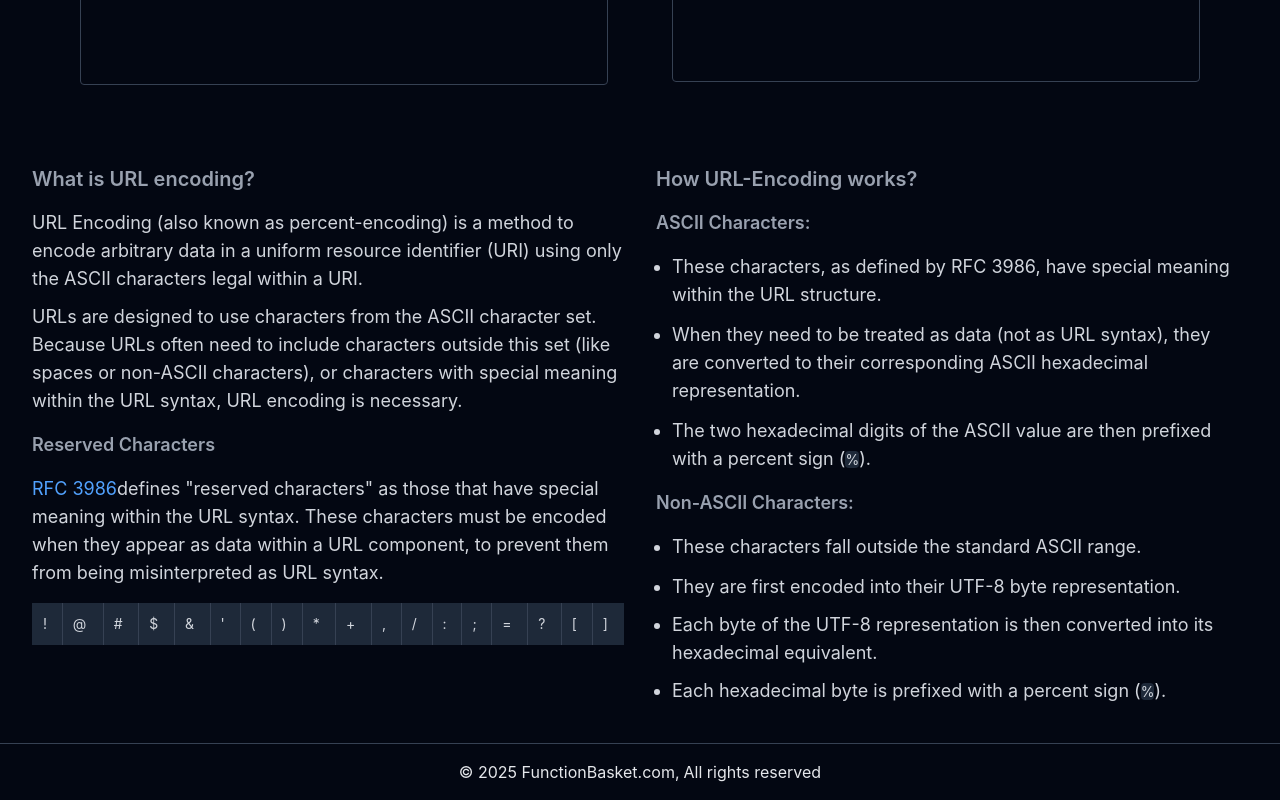
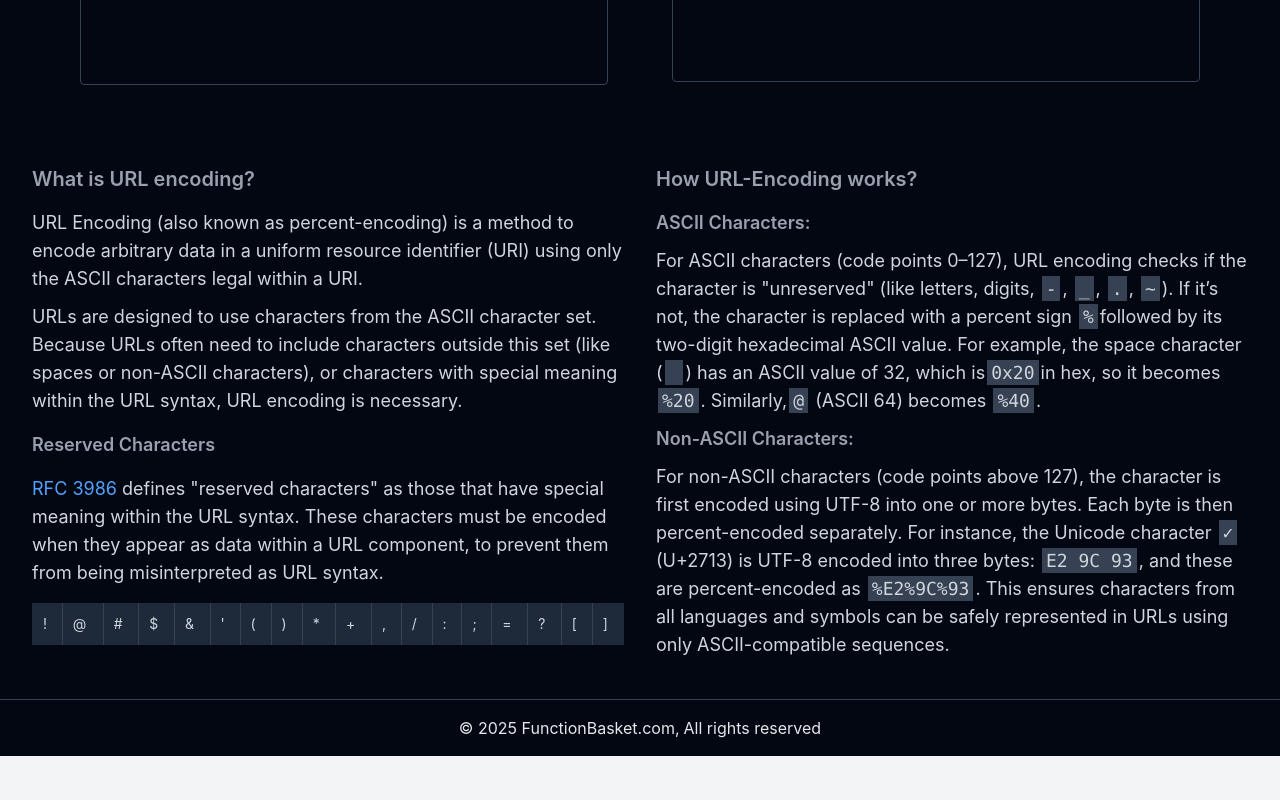
Before and after one commit to blueorionn/functionbasket, a Next.js app: page /tools/url-encoder-decoder in a window 1280 px wide. Shown: the part 616-1416 px from the top of the page. After the commit the page ends 1372 px from the top, so only its background shows below. Built offline with nearby package versions, Linux system fonts and the light colour scheme.

Commit message:
updated description

```diff
--- /dev/null
+++ b/src/components/InlineCodeBlock.tsx
@@ -0,0 +1,9 @@
+export default function InlineCodeBlock({ text }: { text: string }) {
+  return (
+    <>
+      <code className='mx-0.5 bg-gray-300 p-[.125rem] px-1 dark:bg-gray-700'>
+        {text}
+      </code>
+    </>
+  )
+}
--- a/src/tools/(URLEncoderDecoder)/UrlEncoderDecoder.tsx
+++ b/src/tools/(URLEncoderDecoder)/UrlEncoderDecoder.tsx
@@ -1,6 +1,7 @@
 import Header from '@/components/(header)/Header'
 import Footer from '@/components/Footer'
 import EncoderDecoder from './EncoderDecoder'
+import InlineCodeBlock from '@/components/InlineCodeBlock'
 
 export default function URLEncoderDecoder() {
   return (
@@ -45,9 +46,9 @@ export default function URLEncoderDecoder() {
                   href='https://datatracker.ietf.org/doc/html/rfc3986'
                   target='_blank'
                   rel='noreferrer noopener'
-                  className='text-blue-500 dark:text-blue-400'
+                  className='text-blue-500 transition-all hover:text-blue-600 dark:text-blue-400 dark:hover:text-blue-500'
                 >
-                  RFC 3986
+                  RFC 3986{' '}
                 </a>
                 defines {'"reserved characters"'} as those that have special
                 meaning within the URL syntax. These characters must be encoded
@@ -120,47 +121,36 @@ export default function URLEncoderDecoder() {
               <h3 className='my-2.5 text-lg font-semibold text-gray-600 dark:text-gray-400'>
                 ASCII Characters:
               </h3>
-              <ul className='mx-4 list-disc text-lg text-gray-700 dark:text-gray-300'>
-                <li className='py-1.5'>
-                  These characters, as defined by RFC 3986, have special meaning
-                  within the URL structure.
-                </li>
-                <li className='py-1.5'>
-                  When they need to be treated as data (not as URL syntax), they
-                  are converted to their corresponding ASCII hexadecimal
-                  representation.
-                </li>
-                <li className='py-1.5'>
-                  The two hexadecimal digits of the ASCII value are then
-                  prefixed with a percent sign (
-                  <span className='rounded bg-gray-200 p-[.25] text-sm dark:bg-gray-800'>
-                    %
-                  </span>
-                  ).
-                </li>
-              </ul>
+              <p className='my-2 text-lg font-normal text-gray-700 dark:text-gray-300'>
+                For ASCII characters (code points 0–127), URL encoding checks if
+                the character is {'"unreserved"'} (like letters, digits,{' '}
+                <InlineCodeBlock text='-' />, <InlineCodeBlock text='_' />,{' '}
+                <InlineCodeBlock text='.' />, <InlineCodeBlock text='~' />
+                ). If it’s not, the character is replaced with a percent sign{' '}
+                <InlineCodeBlock text='%' />
+                followed by its two-digit hexadecimal ASCII value. For example,
+                the space character (<InlineCodeBlock text=' ' />) has an ASCII
+                value of 32, which is
+                <InlineCodeBlock text='0x20' />
+                in hex, so it becomes <InlineCodeBlock text='%20' />. Similarly,
+                <InlineCodeBlock text='@' /> (ASCII 64) becomes{' '}
+                <InlineCodeBlock text='%40' />.
+              </p>
+
               <h3 className='my-2.5 text-lg font-semibold text-gray-600 dark:text-gray-400'>
                 Non-ASCII Characters:
               </h3>
-              <ul className='mx-4 list-disc text-lg text-gray-700 dark:text-gray-300'>
-                <li className='py-1.5'>
-                  These characters fall outside the standard ASCII range.
-                </li>
-                <li className='py-1.5'>
-                  They are first encoded into their UTF-8 byte representation.
-                </li>
-                <li className='5 py-1'>
-                  Each byte of the UTF-8 representation is then converted into
-                  its hexadecimal equivalent.
-                </li>
-                <li className='py-1.5'>
-                  Each hexadecimal byte is prefixed with a percent sign (
-                  <span className='rounded bg-gray-200 p-[.25] text-sm dark:bg-gray-800'>
-                    %
-                  </span>
-                  ).
-                </li>
-              </ul>
+              <p className='my-2 text-lg font-normal text-gray-700 dark:text-gray-300'>
+                For non-ASCII characters (code points above 127), the character
+                is first encoded using UTF-8 into one or more bytes. Each byte
+                is then percent-encoded separately. For instance, the Unicode
+                character <InlineCodeBlock text='✓' /> (U+2713) is UTF-8 encoded
+                into three bytes: <InlineCodeBlock text='E2 9C 93' />, and these
+                are percent-encoded as <InlineCodeBlock text='%E2%9C%93' />.
+                This ensures characters from all languages and symbols can be
+                safely represented in URLs using only ASCII-compatible
+                sequences.
+              </p>
             </section>
           </section>
         </section>
```
